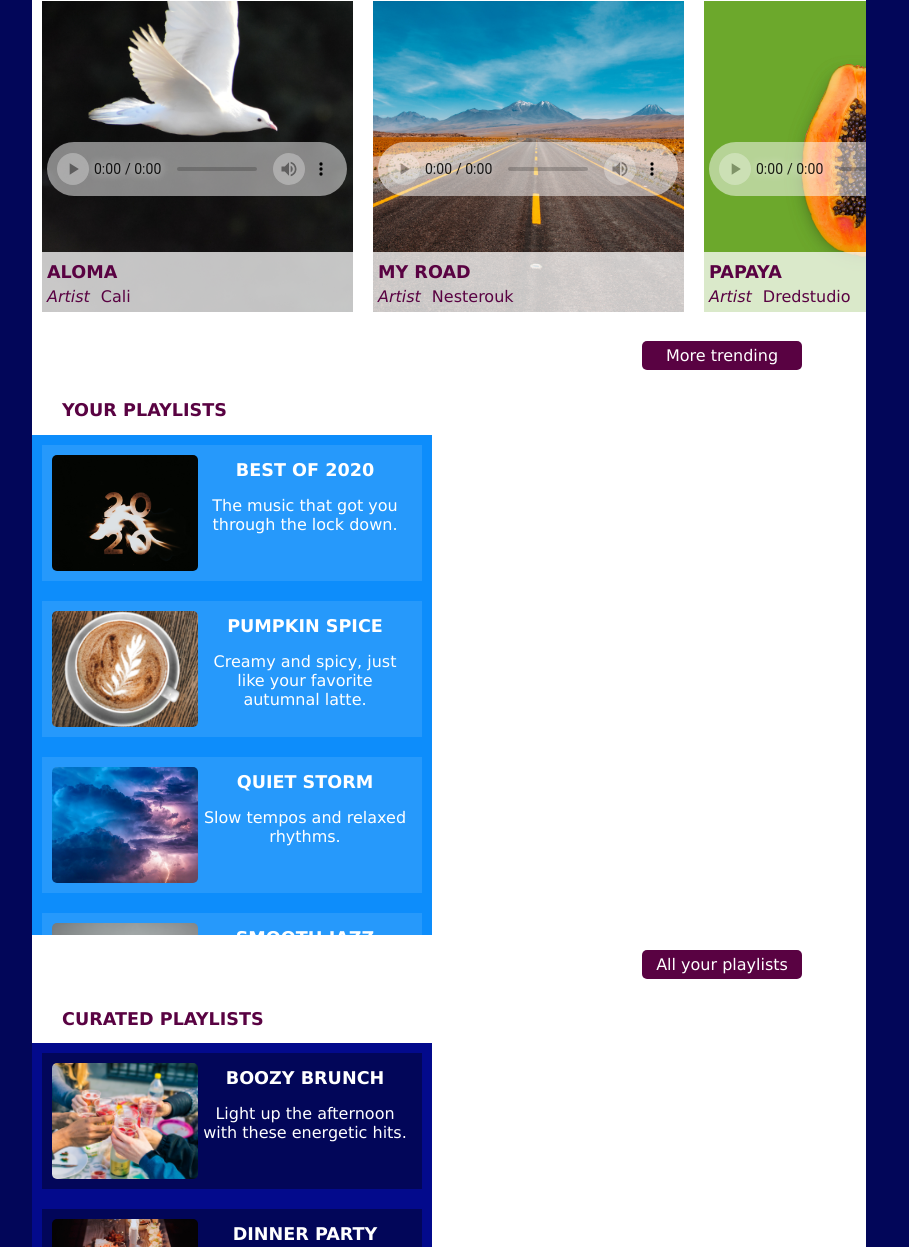
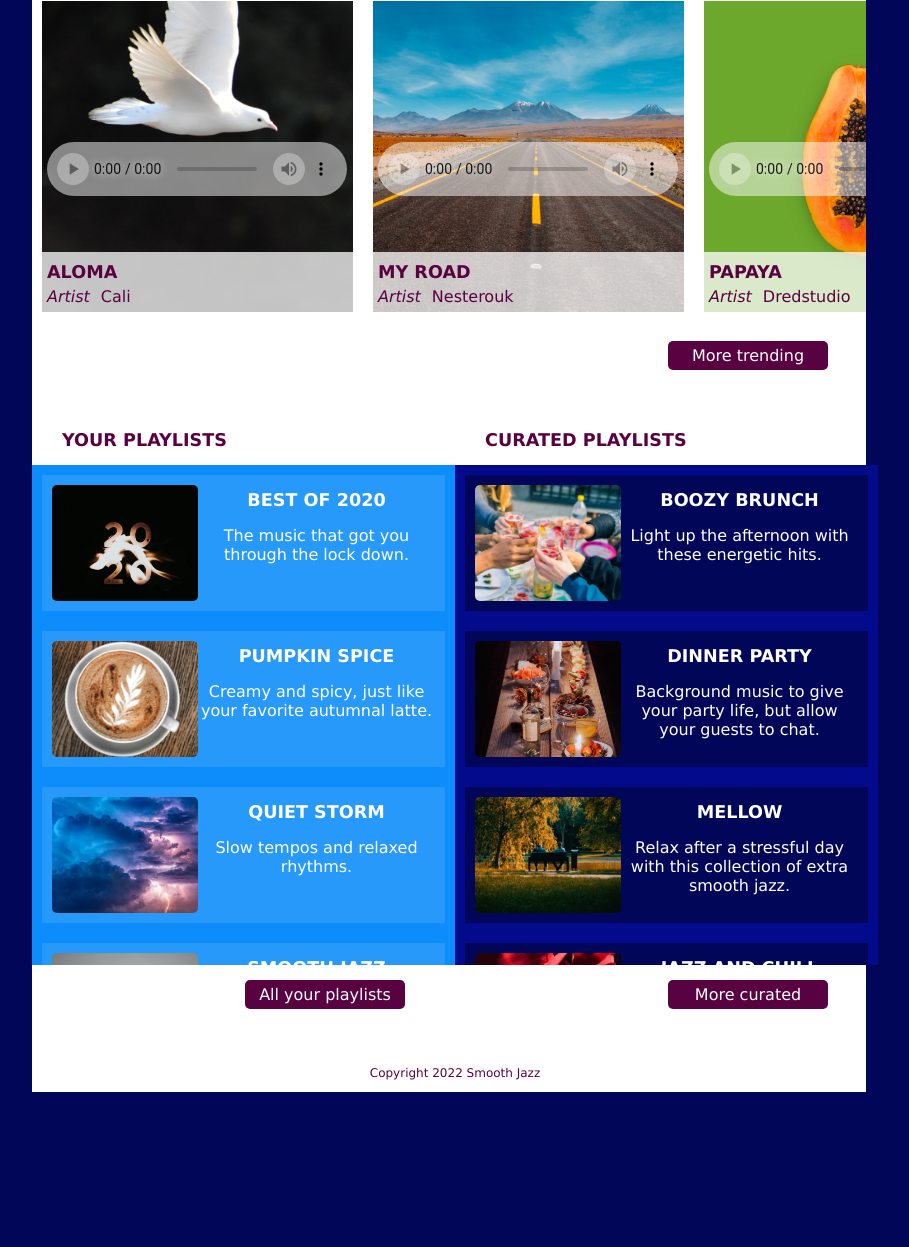
Before and after one commit to KaleaLoftis/streamingmedia, a plain HTML site: page index.html in a window 1280 px wide. Shown: the part 261-1508 px from the top of the page, without its empty margins (191-1100 px from the left). After the commit the page ends 1353 px from the top, so only its background shows below. Drawn offline with Linux system fonts and the light colour scheme.

Commit message:
FINAL UPDATES
Made minor CSS tweaks to make vertical scroll sections to be side by side. As well as got rid of the gap in between sections. :))))

```diff
--- a/index.html
+++ b/index.html
@@ -1,10 +1,4 @@
-<!--
 
-over flow for scroll make sure to hide so it does not surpass
-1 collum 5 rowss
-5 column 1 row
-
-Be prepared for moible nav on wednesday-->
 <!DOCTYPE html>
 <html lang="en">
 <head>
@@ -91,7 +85,7 @@ Be prepared for moible nav on wednesday-->
                     <audio controls src="audio/successful-performance.mp3"> </audio>
                 </section>
             </div>
-            <p id="button"><a href="#">More trending</a></p>
+            <p class="button"><a href="#">More trending</a></p>
         </section>
 
         <section id="playlists" >
@@ -123,7 +117,7 @@ Be prepared for moible nav on wednesday-->
                             <p>Background music to keep you going while you study.</p>
                     </section>
                 </div>
-                <p id="button"><a href="#">All your playlists</a></p>
+                <p class="button" id="buttonLeft"><a href="#">All your playlists</a></p>
         </section>
 
         <section id="curated">
@@ -155,7 +149,7 @@ Be prepared for moible nav on wednesday-->
                             <p>The greatest collection of your sax favorites.</p>
                     </section>
                     </div>
-                        <p id="button"><a href="#">More curated</a></p>
+                        <p class="button" id="buttonLeft"><a href="#">More curated</a></p>
         </section>
     </main>
     <footer><p>Copyright 2022 Smooth Jazz</p></footer>
--- a/main.css
+++ b/main.css
@@ -153,7 +153,6 @@ input:checked ~ label:not(.steps) span:before, input:checked ~ label:not(.steps)
 }
 
 
-
 .scroll1 {
     width: 375px;
     display: grid;
@@ -169,7 +168,7 @@ input:checked ~ label:not(.steps) span:before, input:checked ~ label:not(.steps)
 }
 .scroll1 div {
     position: absolute; /* in relation to nearest element (section */
-    top: 251px;px;/* pushes scroll down */
+    top: 251px;/* pushes scroll down */
     background-color: rgba(255,255,255, .75);
     padding: 5px;
     height: 50px;
@@ -199,7 +198,6 @@ dd {
 
 .scroll2 section {
     margin: 10px;
-    position: relative; /* keep it in the spot where it should be according to HTML */
 }
 
 
@@ -234,7 +232,7 @@ dd {
 
 /* Audio  CSS */
 audio {
-    position: absolute;
+    position: absolute; /* moves audio menu on images */
     bottom: 120px;
     left: 5px;
 }
@@ -253,16 +251,15 @@ audio::-webkit-media-controls-enclosure {
 
 /* Maroon Buttons*/
 
-#button {
+.button {
     text-decoration: none;
     border-radius: 5px;
     background-color: #590242;
     width: 150px;
     padding: 5px;
-    display: block;
     margin: 15px 0 30px 30px;
 }
-#button:hover {
+.button:hover {
     background-color: #020873;
 }
 
@@ -301,19 +298,9 @@ audio::-webkit-media-controls-enclosure {
 }
 
 /* Media Query */
-@media screen and (min-width:375px) {
-
-    ul {
-        list-style:none;
-        display:grid;
-        grid-template-rows: 1fr 1fr 1fr 1fr 1fr;
-    }
-}
-
 @media screen and (min-width:834px) {
     body {
         width: 834px;
-
     }
     ul {
         overflow: visible;
@@ -334,14 +321,11 @@ audio::-webkit-media-controls-enclosure {
     .scroll1 {
        width: 834px;
     }
-    #button {
-     /*   position: relative;
-        left: 580px; /* makes button move left */
-    }
+
     /*vertical scroll */
     .scroll2 {
         height: 500px;
-        width: 400px;
+        width:auto;
         display:grid;
         grid-template-columns: none;
         grid-template-rows: repeat(5, 1fr);
@@ -351,47 +335,28 @@ audio::-webkit-media-controls-enclosure {
     .scroll2 img {
     float: left;
     }
-    .scroll2 section {
-        margin: 10px;
-        position: relative;
-    }
-    #button {
-        position: relative;
-        left: 580px;
-    }
-    #playlists {
-        width: 417px;
-    }
-    #curated {
-        width: 417px;
+
+    .button {
+        float: right;
+        margin-right: 50px;
     }
 
-    /* failed attempt trying to but playlists side by side will not work for the life of me */
-  /*  main {
+    main {
         width:846px;
         display:grid;
         grid-template-columns: 1fr 1fr;
-        grid-template-rows: 1fr 1fr;
     }
-    section .trending {
+    #trending {
         grid-column:  1 / 3;
         grid-row: 1/2;
     }
-    section .playlists {
-        grid-column: 1;
-        grid-row: 2/ 3;
+    #playlists {
+        grid-column: 1 / 2;
+        grid-row: 2 / 3;
     }
-    section .curated {
+    #curated {
         grid-column: 2 / 3;
         grid-row:  2 / 3;
     }
-    */
-
-
-
-
-
-
-
 
 }
```
